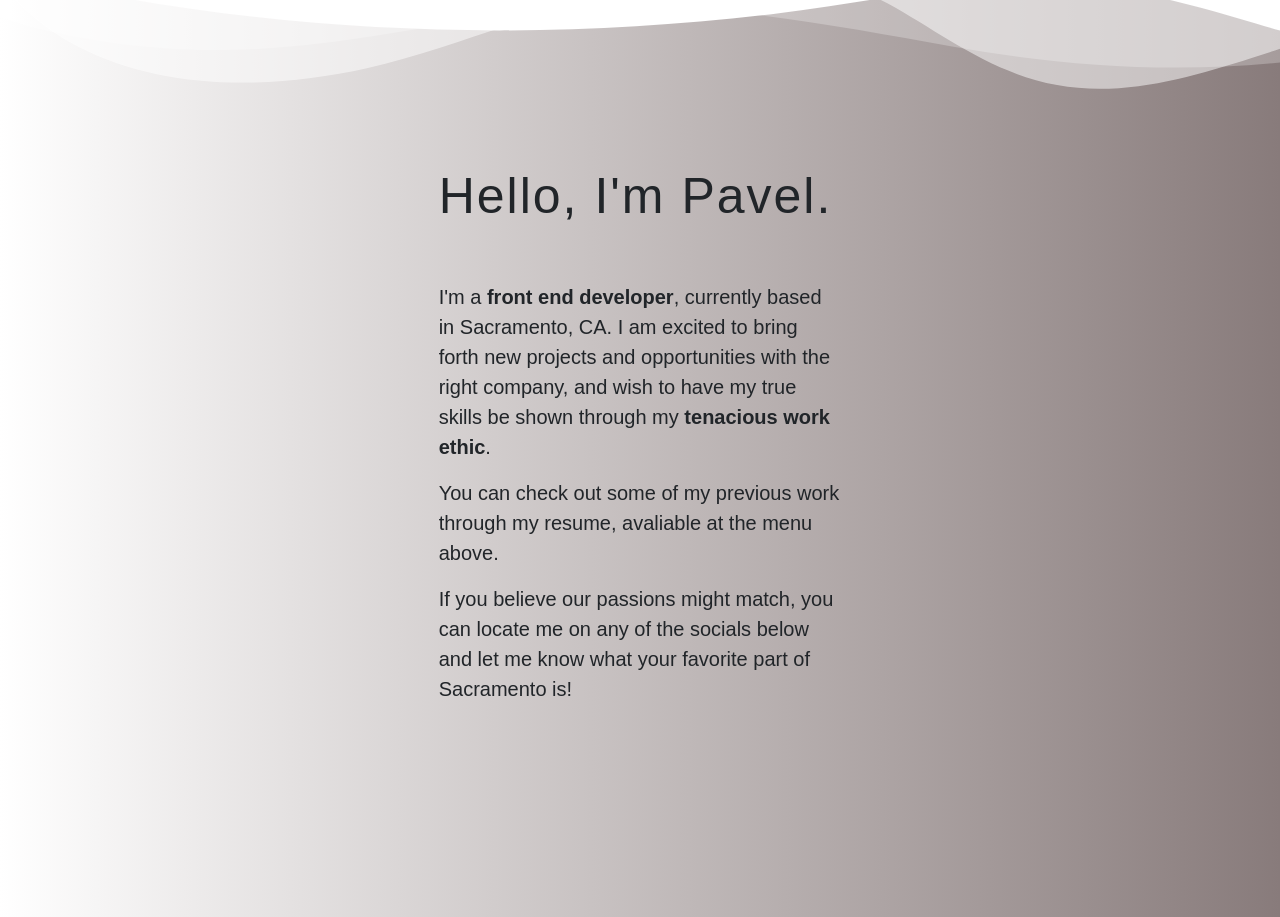
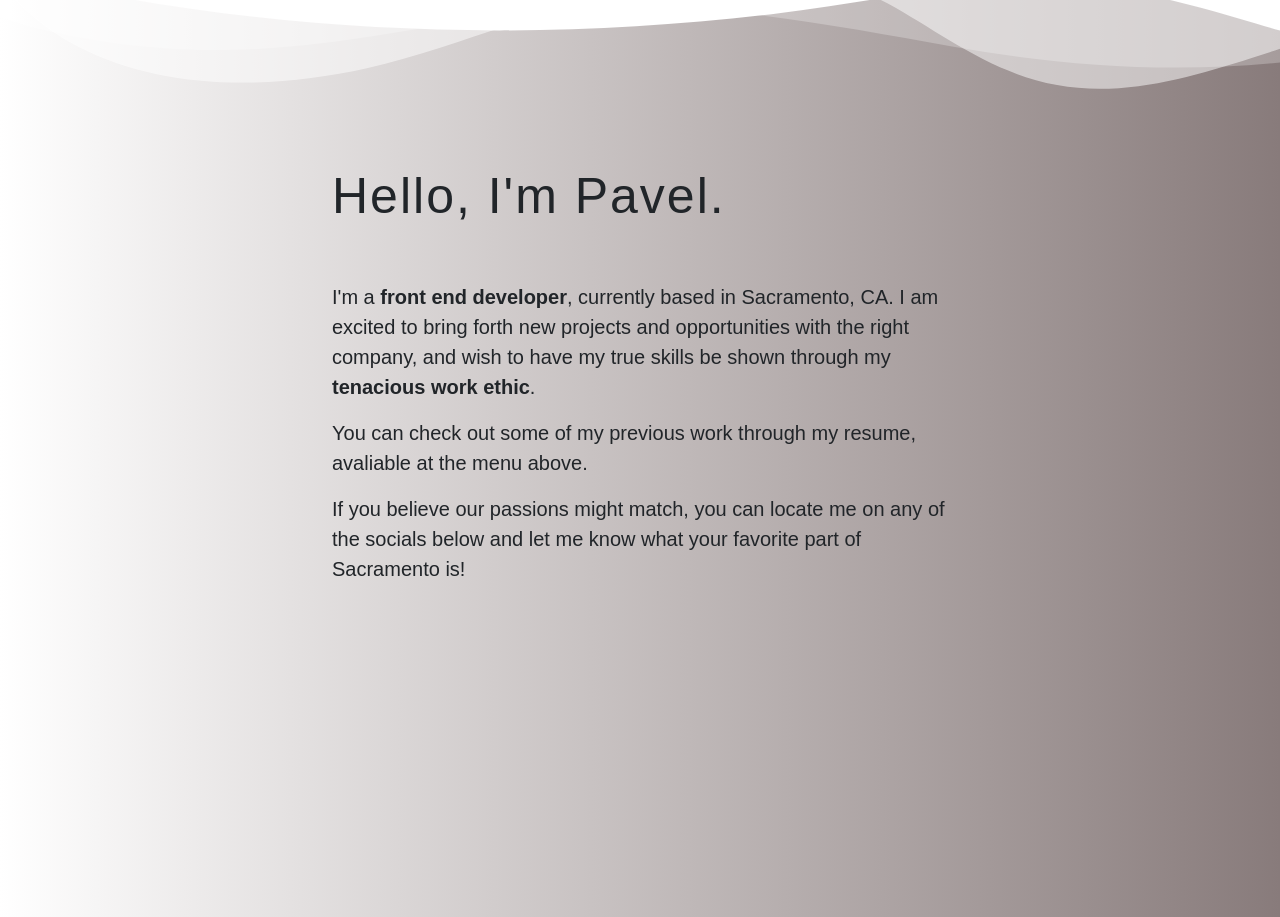
Before and after one commit to pavelceban/portfolio, a plain HTML site: page index.html in a window 1280 px wide. Shown: the part 1412-2329 px from the top of the page. Drawn offline with nearby package versions, Linux system fonts and the light colour scheme; a web font is replaced by a local one.

Commit message:
Add files via upload

```diff
--- a/index.html
+++ b/index.html
@@ -158,7 +158,7 @@
             </div>
           </div>
           <div class="row justify-content-center">
-            <div class="col-4">
+            <div class="col-lg-8 col-xl-6">
               <h1 id="h1" class="pb-5">Hello, I'm Pavel.</h2>
               <p class="p">I'm a <strong>front end developer</strong>, currently based in Sacramento, CA. I am excited to bring forth new projects and opportunities with the right company, and wish to have my true skills be shown through my <strong>tenacious work ethic</strong>.</p>
               <p class="p">You can check out some of my previous work through my resume, avaliable at the menu above.</p>
@@ -166,48 +166,6 @@
             </div>
           </div>
         </div>
-
-        <!-- <div class="container text-center position-relative" id="div-box">
-          <div class="col position-relative" id="about">
-            <div class="row px-0 mx-auto align-items-center" id="fraghead">
-              <div class="col pt-5" align="center">
-                <h1 class="pb-3 h1">About</h1>
-             </div>
-          <div class="row justify-content-evenly just">
-            <div class="col-md-4 col-lg-5 col-sm-4">
-              <div class="about-box" align="center">
-                <img
-                  src="images/pavelceban.jpeg"
-                  class="img-thumbnail rounded mx-auto d-block"
-                  alt="pavelceban"
-                  id="image"
-                />
-              </div>
-            </div>
-            <div class="col-md-4 col-lg-5 col-sm-4">
-              <div class="abouty-box">
-                <p class="p pt-3">
-                  I'm an aspiring web developer who longs for the opportunity to have my skills go into action. I was an Information Technology Computer Technician for my school district and helped with the reinvention of enrolling devices into our domain with the use of Arduino Microcontrollers. I also volunteer for a large-scale church as a Remote Web Developer and have been managing their every need for change.
-                </p>
-              </div>
-            </div>
-          </div>
-          <div class="row justify-content-center">
-            <div class="col" id="resume">
-              <p class="p pt-5 pb-3">
-                Attached below is my Resume, Cover Letter, and/or Professional
-                Letter of Recommendation
-              </p>
-            </div>
-          </div>
-          <div class="row">
-            <div class="col" align="center">
-              <button name="resume-btn" type="button" class="btn-96">
-                <span>Get Information</span>
-              </button>
-            </div>
-          </div>
-        </div> -->
       </section>
     </section>
     <footer>
```
